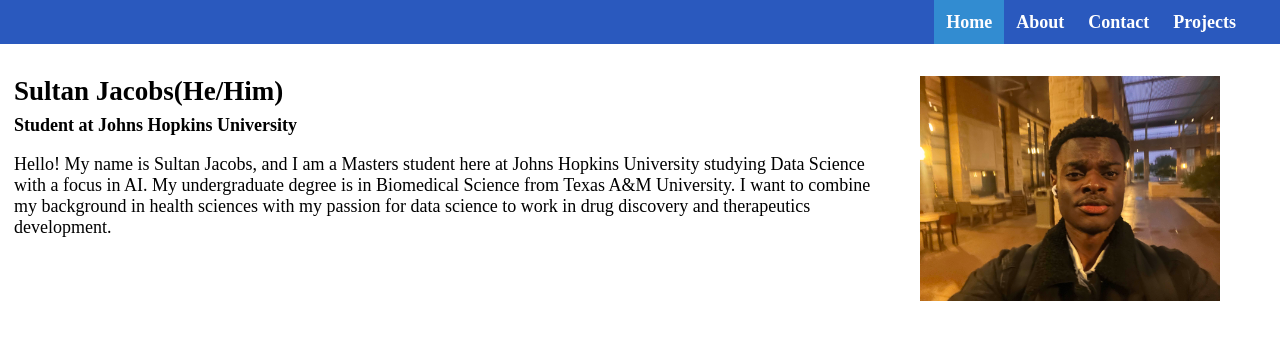
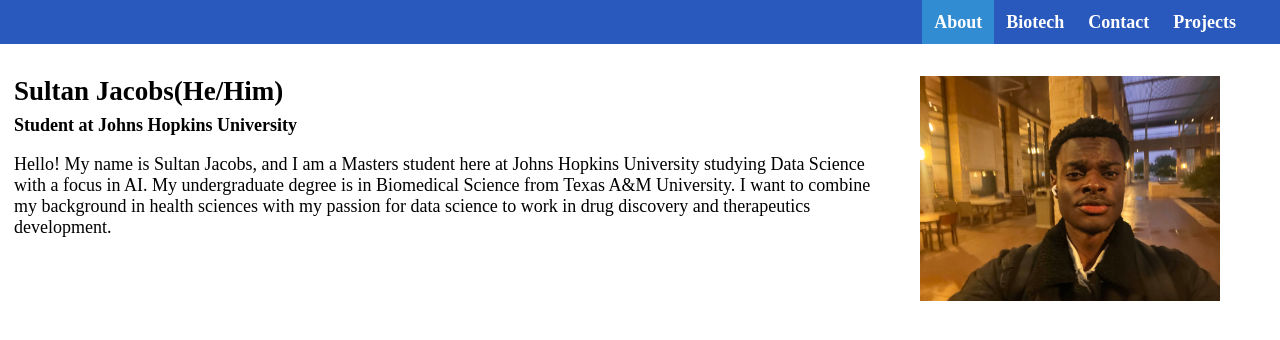
Before and after one commit to Lithe-exe/jhu_software_concepts, a Flask app: page / in a window 1280 px wide. Shown: the top 340 px of the page. Run offline with Flask 3, Linux system fonts and the light colour scheme.

Commit message:
What feels like final commit
Meets all assignment descriptions at the moment but will be looked over again with a fresher mind

```diff
--- a/module_1/board/pages.py
+++ b/module_1/board/pages.py
@@ -6,9 +6,9 @@ bp = Blueprint("pages", __name__)
 def home():
     return render_template("pages/home.html")
 
-@bp.route("/about")
+@bp.route("/biotech")
 def about():
-    return render_template("pages/about.html")
+    return render_template("pages/biotech.html")
 
 @bp.route("/contact")
 def contact():
--- a/module_1/board/templates/_navigation.html
+++ b/module_1/board/templates/_navigation.html
@@ -1,10 +1,10 @@
 <nav>
   <ul class="nav-links">
   <li><a href="{{ url_for('pages.home') }}"
-         class="{% if request.endpoint == 'pages.home' %}active{% endif %}">Home</a></li>
+         class="{% if request.endpoint == 'pages.home' %}active{% endif %}">About</a></li>
 
   <li><a href="{{ url_for('pages.about') }}"
-         class="{% if request.endpoint == 'pages.about' %}active{% endif %}">About</a></li>
+         class="{% if request.endpoint == 'pages.about' %}active{% endif %}">Biotech</a></li>
 
   <li><a href="{{ url_for('pages.contact') }}"
          class="{% if request.endpoint == 'pages.contact' %}active{% endif %}">Contact</a></li>
```
Also changed, not shown: module_1/board/templates/pages/biotech.html (added, +7 -0 lines), solution/README.txt, 1 other file.
